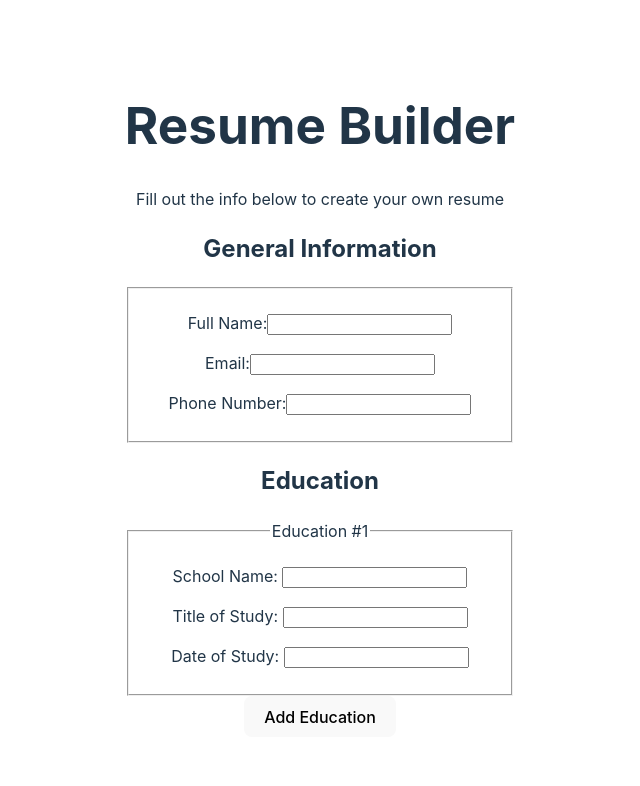
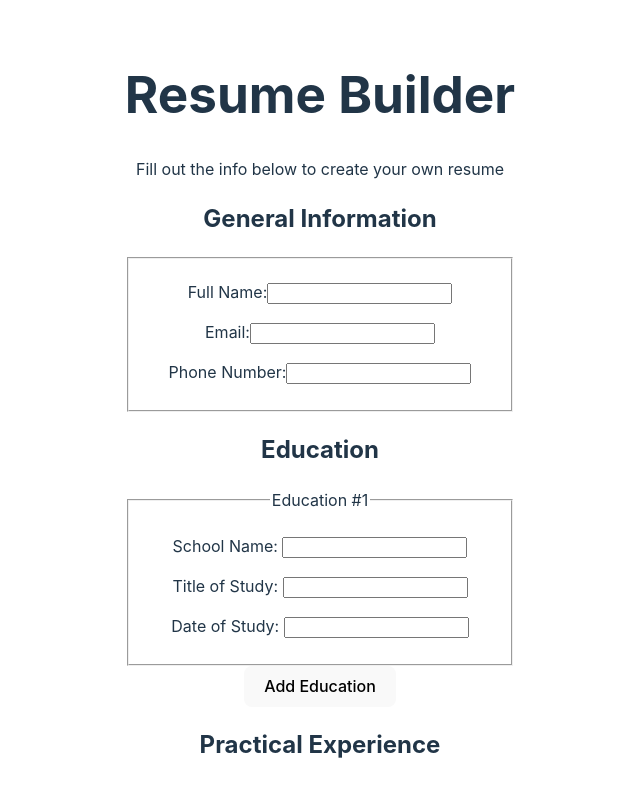
Before and after one commit to dee797/cv_app, a React (Vite) app: page / in a window 1280 px wide. Shown: the top 786 px of the page, without its empty margins (320-960 px from the left). Built offline with nearby package versions, Linux system fonts and the light colour scheme.

Commit message:
Render Experience component

```diff
--- a/src/App.jsx
+++ b/src/App.jsx
@@ -2,6 +2,7 @@ import { useState } from 'react'
 import General from './components/General'
 import './App.css'
 import Education from './components/Education'
+import Experience from './components/PracticalExperience'
 
 function App() {
 
@@ -14,6 +15,7 @@ function App() {
       <form>
         <General />
         <Education />
+        <Experience />
       </form>
     </>
   )
```
